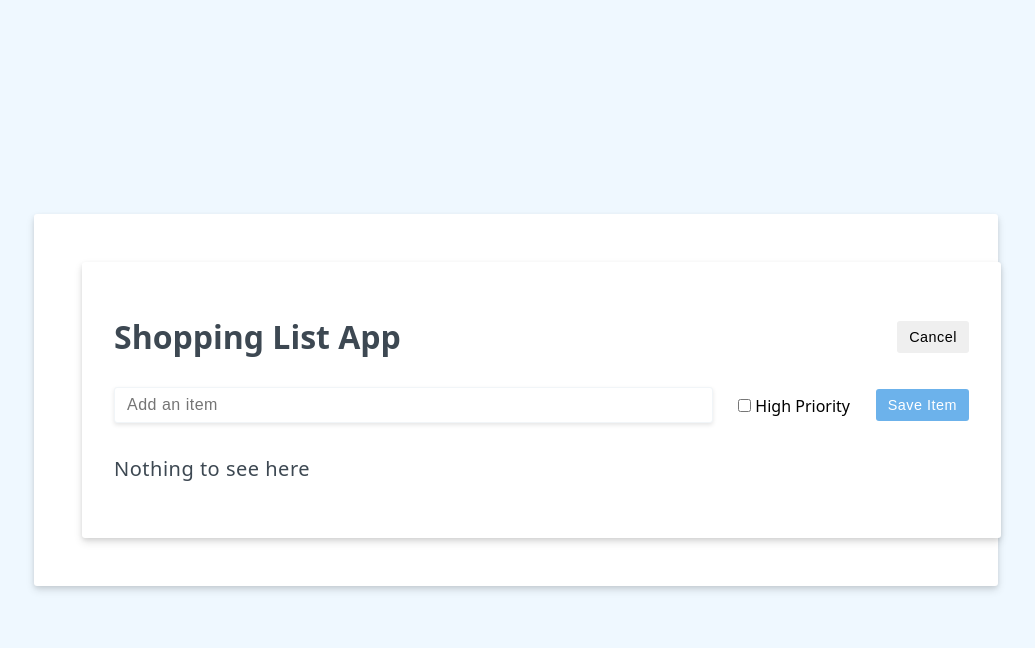
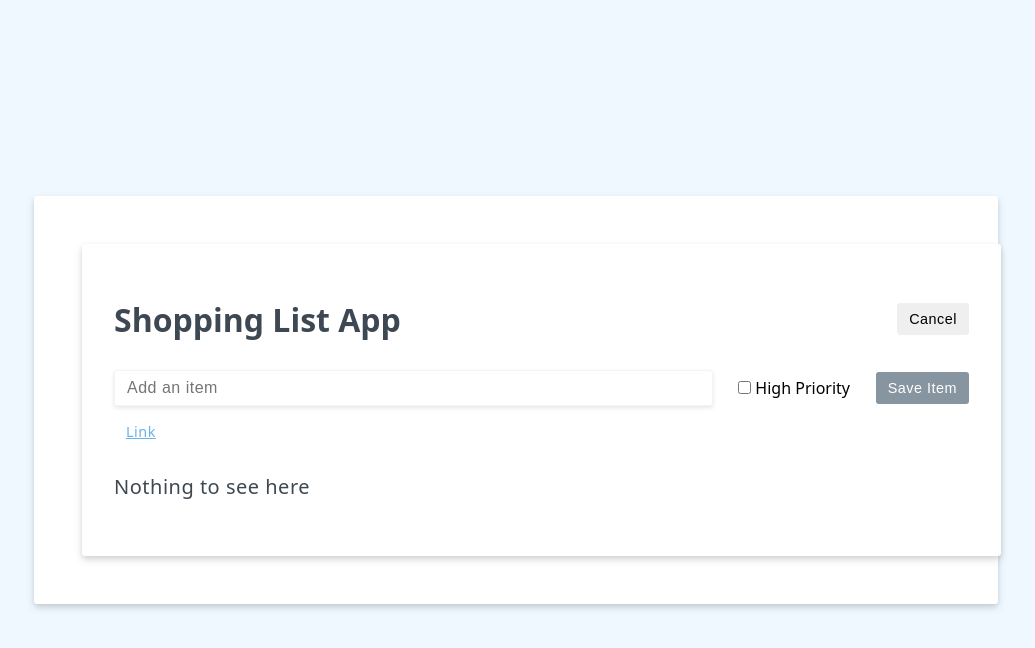
Before and after one commit to Audyari/Vue.js-Fundamentals, a Vue app in the folder 3. Vue.js 3 Fundamentals with the Composition API/1. Getting Started with Vue.js and the Composition API/my-vue-app/: page / in a window 1280 px wide. Both pictures are taken after a click on the button "Add Item". Shown: the top 648 px of the page, without its empty margins (124-1159 px from the left). Built offline with nearby package versions, Linux system fonts and the light colour scheme.

Commit message:
8. HTML Attribute Binding in Vue

```diff
--- a/3. Vue.js 3 Fundamentals with the Composition API/1. Getting Started with Vue.js and the Composition API/my-vue-app/src/App.vue
+++ b/3. Vue.js 3 Fundamentals with the Composition API/1. Getting Started with Vue.js and the Composition API/my-vue-app/src/App.vue
@@ -5,6 +5,6 @@
 </template>
 
 <script setup>
-import HelloWord1 from './components/HelloWord6.vue'
+import HelloWord1 from './components/HelloWord7.vue'
 import './assets/styles.css';
 </script>
--- /dev/null
+++ b/3. Vue.js 3 Fundamentals with the Composition API/1. Getting Started with Vue.js and the Composition API/my-vue-app/src/components/HelloWord7.vue
@@ -0,0 +1,65 @@
+<script setup>
+import { ref } from 'vue'
+
+const header = ref('Shopping List App')
+const editing = ref(false)
+const items = ref([
+  // {id: 1, label: "10 party hats"},
+  // {id: 2, label:"2 board games"},
+  // {id: 3, label: "20 cups"}
+])
+const newItem = ref("")
+const newItemHighPriority = ref(false)
+const saveItem = () => {
+  items.value.push({ id: items.value.length + 1, label: newItem.value })
+  newItem.value = ""
+}
+const doEdit = (e) => {
+  editing.value = e
+  newItem.value = ""
+}
+</script>
+
+<template>
+  <div class="header">
+    <h1>{{ header }}</h1>
+    <button v-if="editing" class="btn" @click="doEdit(false)">
+      Cancel
+    </button>
+    <button v-else class="btn btn-primary" @click="doEdit(true)">
+      Add Item
+    </button>
+  </div>
+  <form class="add-item-form" v-if="editing" @submit.prevent="saveItem">
+    <input v-model.trim="newItem" type="text" placeholder="Add an item">
+
+    <label>
+      <input type="checkbox" v-model="newItemHighPriority">
+      High Priority
+    </label>
+    <button :disabled="newItem.length < 5" class="btn btn-primary">
+      Save Item
+    </button>
+    <!-- Link ke URL baru -->
+
+  </form>
+
+  <!-- Link ke URL baru -->
+  <div class="text-center">
+    <a :href="newItem" target="_blank" rel="noopener noreferrer" class="btn">
+      <i class=""></i>
+      <span class="">Link</span>
+    </a>
+  </div>
+
+  <ul>
+    <li v-for="({ id, label }, index) in items" :key="id">
+      {{ label }}
+      {{ index }}
+    </li>
+  </ul>
+  <p v-if="!items.length">
+    Nothing to see here
+  </p>
+
+</template>
```
